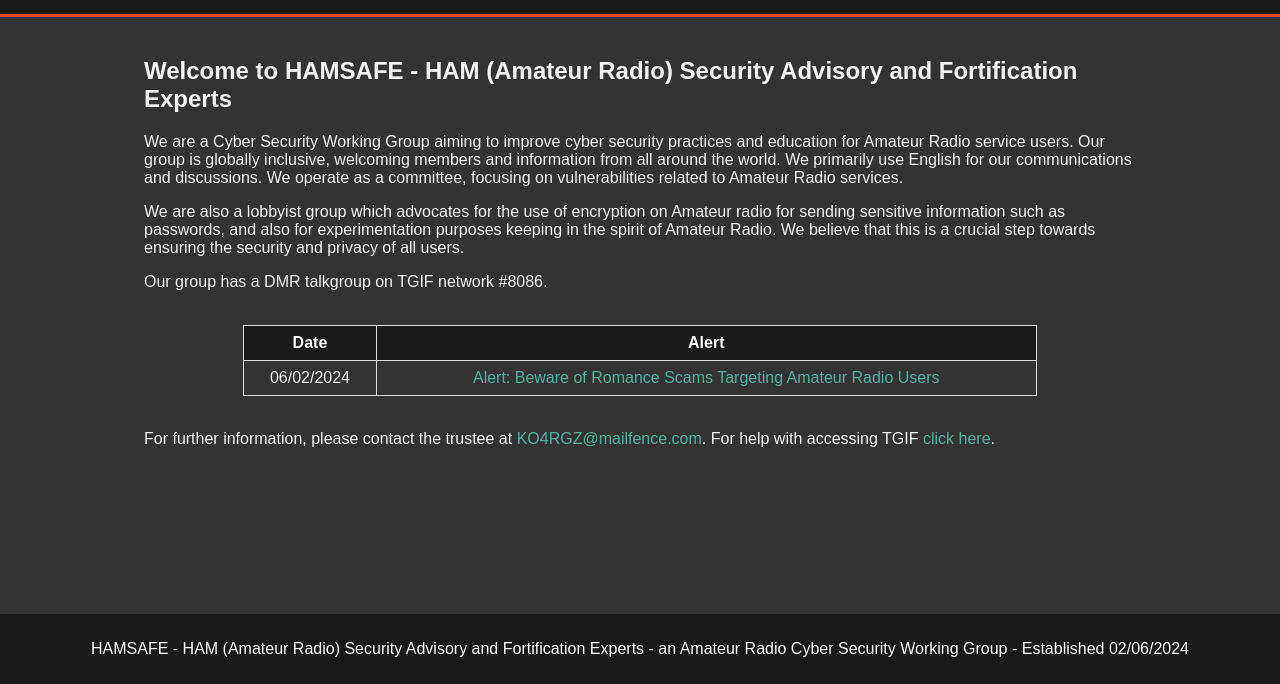
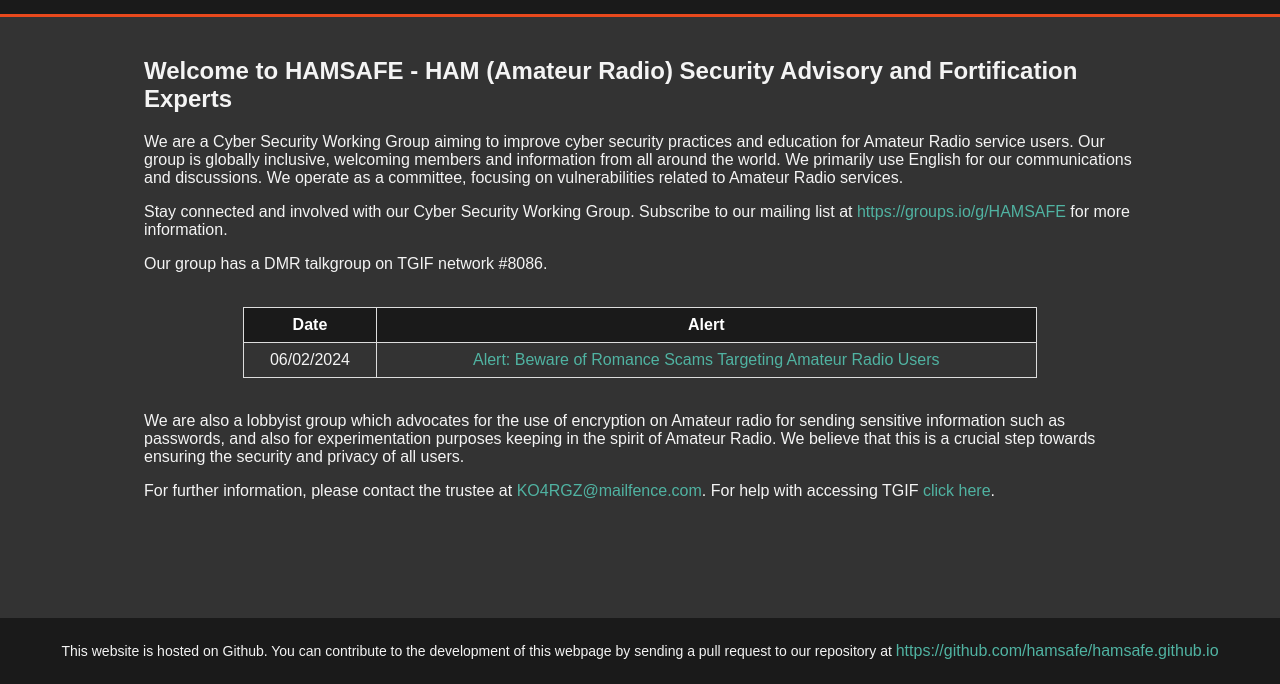
Before and after one commit to HAMSAFE/hamsafe, a plain HTML site: page index.html in a window 1280 px wide. Shown: the part 116-800 px from the top of the page. Drawn offline with Linux system fonts and the light colour scheme.

Commit message:
Mailing list information added.

```diff
--- a/index.css
+++ b/index.css
@@ -70,3 +70,32 @@ footer {
   text-align: center;
   padding: 10px 0;
 }
+p {
+  font-size: 16px;
+  color: #f4f4f4;
+}
+
+footer {
+  position: fixed;
+  left: 0;
+  bottom: 0;
+  width: 100%;
+  background-color: #1a1a1a;
+  color: white;
+  text-align: center;
+  padding: 10px 0;
+}
+
+footer p {
+  color: #f4f4f4;
+  font-size: 14px;
+}
+
+footer a {
+  color: #50b3a2;
+  text-decoration: none;
+}
+
+footer a:visited {
+  color: #a3c2c2;
+}
--- a/index.html
+++ b/index.html
@@ -37,11 +37,10 @@
           related to Amateur Radio services.
         </p>
         <p>
-          We are also a lobbyist group which advocates for the use of encryption
-          on Amateur radio for sending sensitive information such as passwords,
-          and also for experimentation purposes keeping in the spirit of Amateur
-          Radio. We believe that this is a crucial step towards ensuring the
-          security and privacy of all users.
+          Stay connected and involved with our Cyber Security Working Group. Subscribe to
+          our mailing list at
+          <a href="https://groups.io/g/HAMSAFE">https://groups.io/g/HAMSAFE</a>
+          for more information.
         </p>
         <p>
           Our group has a DMR talkgroup on TGIF network #8086.
@@ -72,6 +71,13 @@
         </table>
         <br />
         <p>
+          We are also a lobbyist group which advocates for the use of encryption
+          on Amateur radio for sending sensitive information such as passwords,
+          and also for experimentation purposes keeping in the spirit of Amateur
+          Radio. We believe that this is a crucial step towards ensuring the
+          security and privacy of all users.
+        </p>
+        <p>
           For further information, please contact the trustee at
           <a href="mailto:KO4RGZ@mailfence.com?subject=HAMSAFE"
             >KO4RGZ@mailfence.com</a
@@ -83,9 +89,10 @@
     </main>
     <footer>
       <p>
-        HAMSAFE - HAM (Amateur Radio) Security Advisory and Fortification
-        Experts - an Amateur Radio Cyber Security Working Group - Established
-        02/06/2024
+        This website is hosted on Github. You can contribute to the development of this
+        webpage by sending a pull request to our repository at
+        <a href="https://github.com/hamsafe/hamsafe.github.io">
+          https://github.com/hamsafe/hamsafe.github.io
       </p>
     </footer>
   </body>
```
